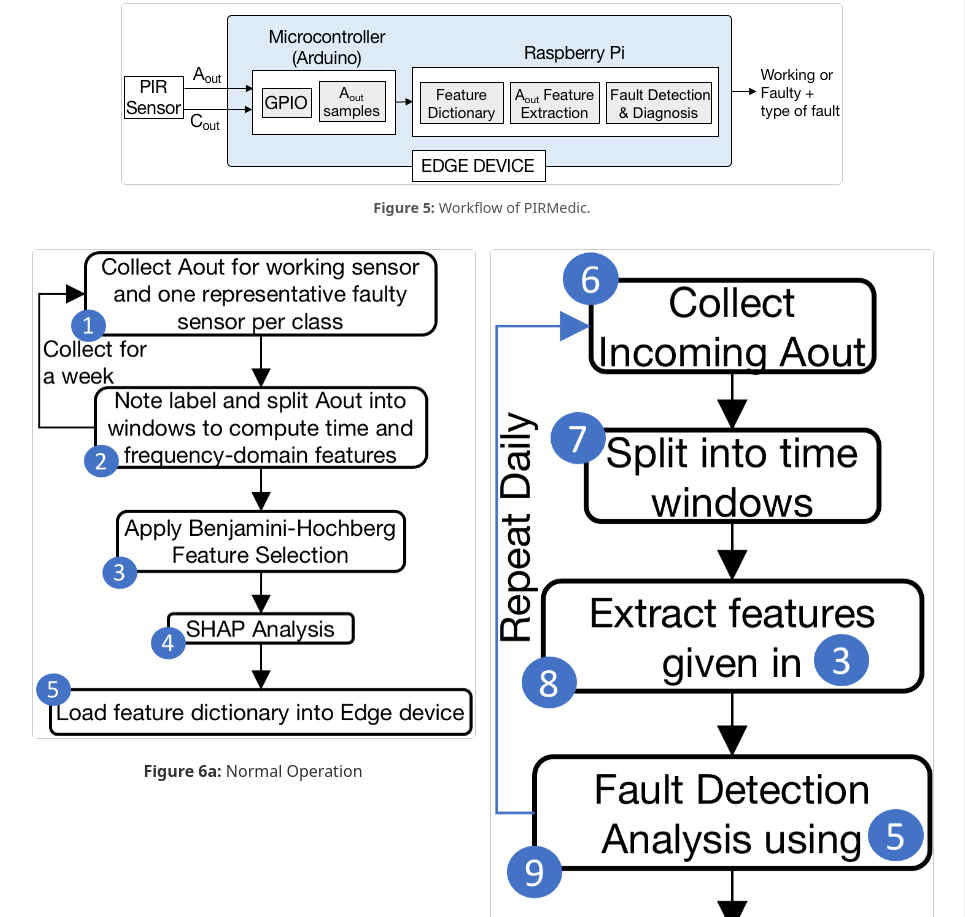
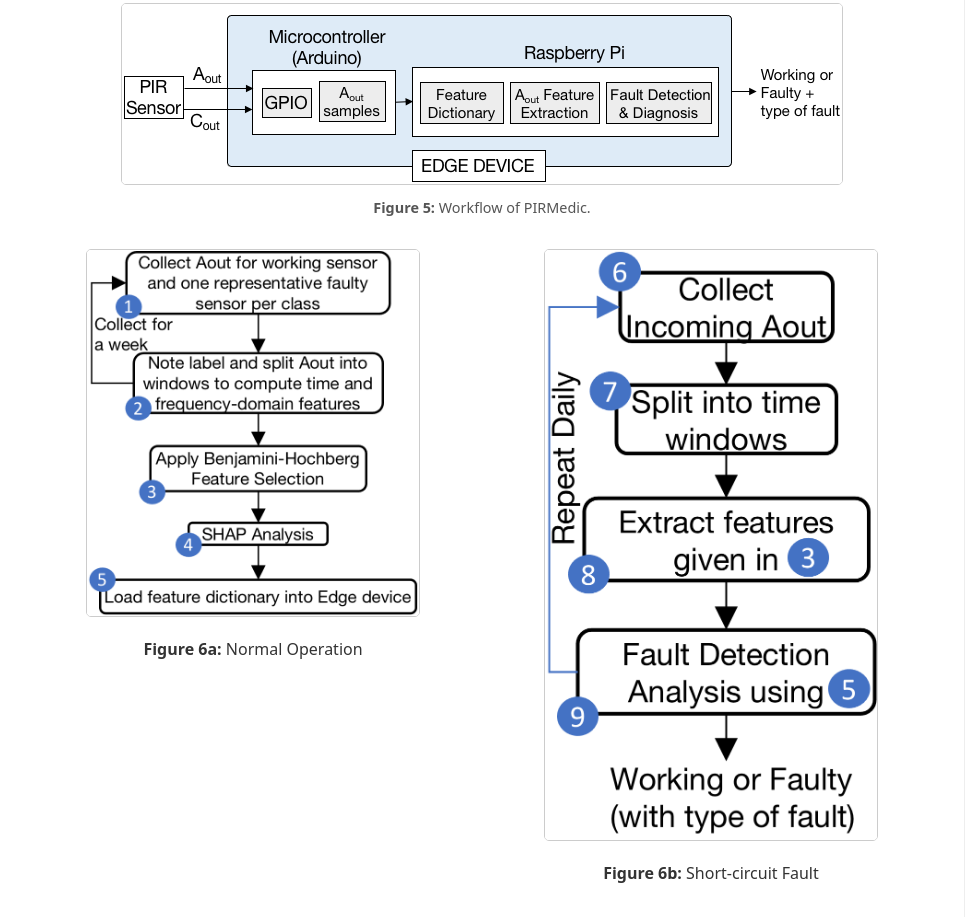
Before and after one commit to synercys/PIRMedic, a plain HTML site: page index.html in a window 1280 px wide. Shown: the part 1159-2076 px from the top of the page, without its empty margins (158-1123 px from the left). Drawn offline with Linux system fonts and the light colour scheme.

Commit message:
Update index.html

```diff
--- a/index.html
+++ b/index.html
@@ -102,11 +102,11 @@
 
   <div style="display: flex; gap: 1rem;">
     <div style="flex: 1; text-align: center;">
-      <img src="figures/predeployment-stage-2.png" alt="Image 1" style="max-width: 100%; height: auto; border: 1px solid #ccc;">
+      <img src="figures/predeployment-stage-2.png" alt="Image 1" style="max-width: 75%; height: auto; border: 1px solid #ccc;">
       <p><strong>Figure 6a:</strong> Normal Operation</p>
     </div>
     <div style="flex: 1; text-align: center;">
-      <img src="figures/deployment-stage-5.png" alt="Image 2" style="max-width: 100%; height: auto; border: 1px solid #ccc;">
+      <img src="figures/deployment-stage-5.png" alt="Image 2" style="max-width: 75%; height: auto; border: 1px solid #ccc;">
       <p><strong>Figure 6b:</strong> Short-circuit Fault</p>
     </div>
   </div>
```
